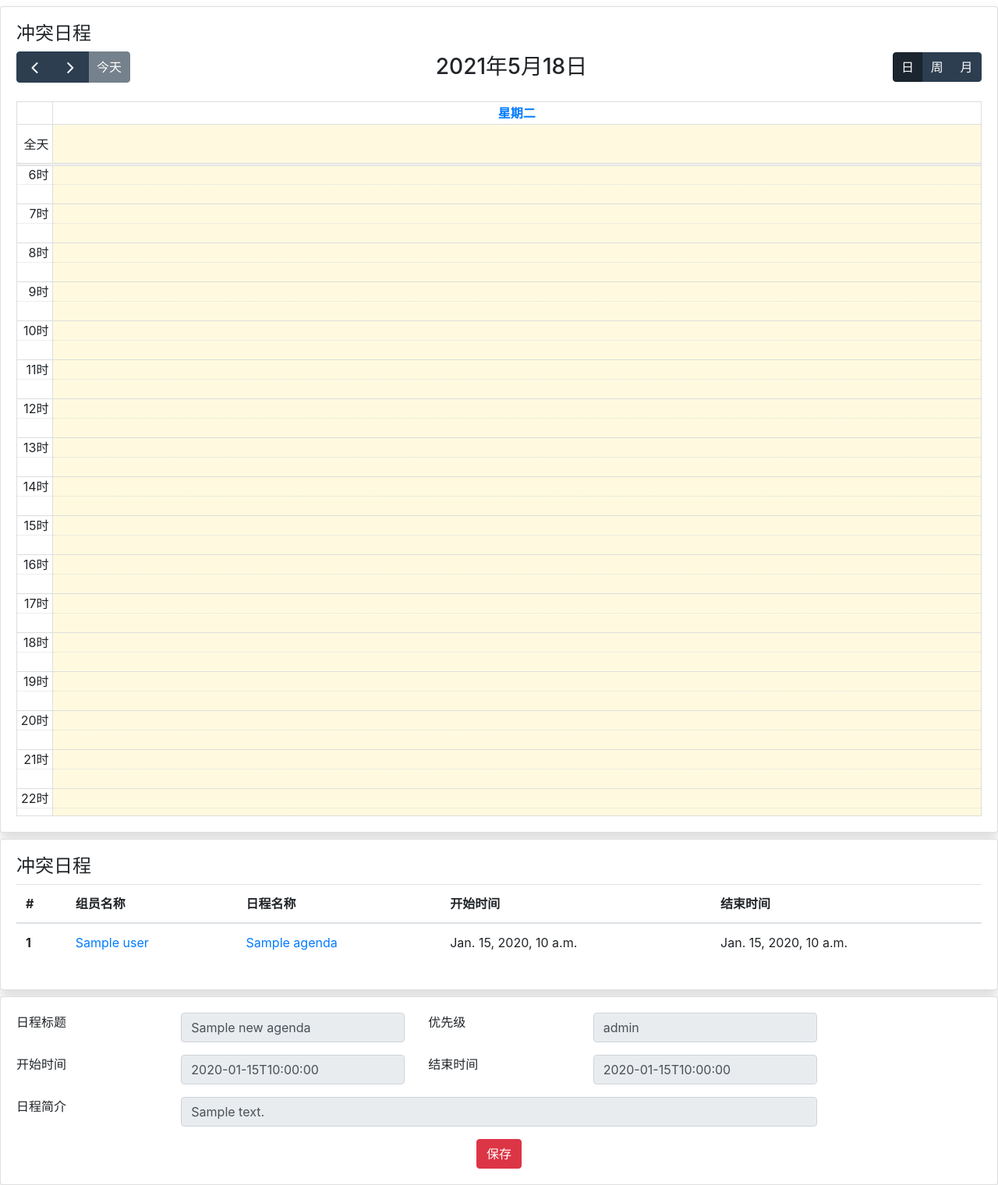
After one commit to tongtianli/OnlineWorkPlatform, a Django app: template templates/agenda/conflict.html in a window 1280 px wide. The commit adds this page. Shown: the whole page at 78% size. Run offline with Django 3.2, Linux system fonts and the light colour scheme; the template is opened without the code that fills it: most values are stand-ins (such as "Sample title", 1, 10 or a date in 2020); lists and menus that the app fills with data are empty; some libraries are stand-ins or nearby versions.

Commit message:
完成了组日程创建时的冲突检查

```diff
--- a/account/views.py
+++ b/account/views.py
@@ -120,8 +120,8 @@ class AvatarChangeView(LoginRequiredMixin, View):
 
 
 class HomePageView(LoginRequiredMixin, View):
-    def get(self, request, id):
-        user = get_object_or_404(User, pk=id)
+    def get(self, request, user_id):
+        user = get_object_or_404(User, pk=user_id)
         return render(request, 'account/homepage.html', {'user': user})
 
 
--- a/agenda/urls.py
+++ b/agenda/urls.py
@@ -6,7 +6,8 @@ app_name = 'agenda'
 urlpatterns = [
     path('', views.AgendaView.as_view(), name='main'),
     path('create/', views.AgendaCreateView.as_view(), name='create'),
-    path('create-group/',views.GroupAgendaCreateView.as_view(),name='create-group'),
+    path('create-group/', views.GroupAgendaCreateView.as_view(), name='create-group'),
     path('detail/<int:agenda_id>/', views.AgendaDetialView.as_view(), name='detail'),
-    path('delete/',views.deleteAgenda, name='delete'),
+    path('delete/', views.deleteAgenda, name='delete'),
+    path('create-group/conflict/', views.ConflictView.as_view(), name='conflict'),
 ]
--- /dev/null
+++ b/templates/agenda/conflict.html
@@ -0,0 +1,209 @@
+{% extends 'base.html' %}
+{% load static %}
+{% block css %}
+    <link rel="stylesheet" href="{% static 'plugins/fullcalendar-5.5.0/css/main.css' %}">
+    <!-- 弹窗 layer -->
+    <link rel="stylesheet" href="{% static 'plugins/layer/theme/default/layer.css' %}"/>
+    <link rel="stylesheet" href="{% static 'plugins/select2-4.1.0/css/select2.css' %}"/>
+{% endblock %}
+{% block main %}
+    {% if conflict %}
+        <div class="card shadow mt-2">
+            <div class="card-body">
+                <h4>冲突日程</h4>
+                <div id="calendar"></div>
+            </div>
+        </div>
+        <div class="card shadow mt-2">
+            <div class="card-body">
+                <h4>冲突日程</h4>
+                <div class="pre-scrollable">
+                    <table class="table">
+                        <thead>
+                        <tr>
+                            <th scope="col">#</th>
+                            <th scope="col">组员名称</th>
+                            <th scope="col">日程名称</th>
+                            <th scope="col">开始时间</th>
+                            <th scope="col">结束时间</th>
+                        </tr>
+                        </thead>
+                        <tbody>
+                        {% for user,agenda_list in conflict.items %}
+                            {% for agenda in agenda_list %}
+                                <th scope="row">{{ forloop.counter }}</th>
+                                <td><a href="{% url 'account:homepage' user.id %}">{{ user }}</a></td>
+                                <td><a href="{% url 'agenda:detail' agenda.id %}">{{ agenda.title }}</a></td>
+                                <td>{{ agenda.start_time }}</td>
+                                <td>{{ agenda.end_time }}</td>
+                            {% endfor %}
+                        {% endfor %}
+                        </tbody>
+                    </table>
+                </div>
+            </div>
+        </div>
+    {% else %}
+        <div class="card shadow mt-2">
+            <div class="card-body">
+                <div class="alert-primary">
+                    没有冲突日程
+                </div>
+            </div>
+        </div>
+    {% endif %}
+    <div class="card shadow mt-2">
+        <div class="card-body">
+
+            <form id="addForm" method="post" action="{% url 'agenda:create-group' %}">
+                {% csrf_token %}
+                <input type="hidden" name='userID' value="{{ request.user.id }}"/>
+                <input type="hidden" name="groupID" value="{{ request.user.groupID }}"/>
+                <div class="row form-group">
+                    <label class="col-sm-2 control-label">日程标题</label>
+                    <div class="col-sm-3">
+                        <input readonly type="text" class="form-control" name="title" value="{{ new_agenda.title }}">
+                    </div>
+                    <label class="col-sm-2 control-label">优先级</label>
+                    <div class="col-sm-3">
+                        <input readonly type="text" class="form-control" name="priority_level"
+                               value="{{ new_agenda.priority_level }}">
+                    </div>
+                </div>
+                <div class="row form-group">
+                    <label class="col-sm-2 control-label">开始时间</label>
+                    <div class="col-sm-3">
+                        <input readonly type="text" class="form-control" name="start_time"
+                               value="{{ new_agenda.start_time.isoformat }}">
+                    </div>
+                    <label class="col-sm-2 control-label">结束时间</label>
+                    <div class="col-sm-3">
+                        <input readonly type="text" class="form-control" name="end_time"
+                               value="{{ new_agenda.end_time.isoformat }}">
+                    </div>
+                </div>
+                <div class="row form-group">
+                    <label class="col-sm-2 control-label">日程简介</label>
+                    <div class="col-sm-8">
+                        <input readonly class="form-control" type="text" name="description"
+                               value="{{ new_agenda.description }}">
+                    </div>
+                </div>
+                <select style="display: none" name="participants">
+                    {% for participant in participants %}
+                        <option selected="selected">{{ participant }}</option>
+                    {% endfor %}
+                </select>
+                <div class="d-flex justify-content-center">
+                    {% if conflict %}
+                        <button data-toggle="tooltip" data-placement="left" title="无视冲突保存日程" id="btnSave" type="button"
+                                class="btn btn-danger">保存
+                        </button>
+                    {% else %}
+                        <button id="btnSave" type="button" class="btn btn-primary">保存</button>
+                    {% endif %}
+                </div>
+            </form>
+        </div>
+    </div>
+
+{% endblock %}
+{% block js %}
+    <script src="{% static 'plugins/moment-2.24.0/moment.js' %}"></script>
+    <script src="{% static 'plugins/fullcalendar-5.5.0/js/main.js' %}"></script>
+    <!-- fullcalendar提供的对moment驱动脚本. 要在moment之后引入 -->
+    <script src="{% static 'plugins/fullcalendar-5.5.0/js/support/moment@5.5.0/main.global.js' %}"></script>
+    <!-- 弹窗插件 layer -->
+    <script src="{% static 'plugins/layer/layer.js' %}"></script>
+    <!-- fullcalendar 汉化 -->
+    <script src="{% static 'plugins/fullcalendar-5.5.0/js/zh-cn.js' %}" charset="UTF-8"></script>
+    <script>
+        $('[data-toggle="tooltip"]').tooltip();
+        {% if conflict %}
+            document.addEventListener('DOMContentLoaded', function () {
+                var calendarEl = document.getElementById('calendar');
+                var calendar = new FullCalendar.Calendar(calendarEl, {
+                    initialView: 'timeGridDay',
+                    locale: 'zh-cn',
+                    headerToolbar: {
+                        left: 'prev,next,today',
+                        center: 'title',
+                        right: 'timeGridDay,timeGridWeek,dayGridMonth'
+                    },
+                    {#设置标题格式#}
+                    views: {
+                        dayGridMonth: {titleFormat: 'YYYY年M月',},
+                        timeGridWeek: {titleFormat: 'M月D日'},
+                        timeGridDay: {titleFormat: 'YYYY年M月D日'},
+                    },
+                    {# 显示个人日程 #}
+                    events: [
+                        {
+                            title: '{{ new_agenda.title }}(当前日程)',
+                            start: '{{ agenda.start_time | date:"Y-m-d H:i"}}',
+                            end: '{{ agenda.end_time | date:"Y-m-d H:i"}}',
+                            backgroundColor: '#f300fa',
+                        },
+                        {% for agenda_list in conflict.values %}
+                            {% for agenda in agenda_list %}
+                                {
+                                    id: {{ agenda.id }},
+                                    title: '{{ agenda.title }}',
+                                    start: '{{ agenda.start_time | date:"Y-m-d H:i"}}',
+                                    end: '{{ agenda.end_time | date:"Y-m-d H:i"}}',
+                                    {% if agenda.priority_level == 5  %}
+                                        backgroundColor: '#0073b7',
+                                    {% elif agenda.priority_level == 4 %}
+                                        backgroundColor: '#00fff4',
+                                    {% elif agenda.priority_level == 3 %}
+                                        backgroundColor: '#00a65a',
+                                    {% elif agenda.priority.level == 2 %}
+                                        backgroundColor: '#ffe400',
+                                    {% else %}
+                                        backgroundColor: '#dd4b39',
+                                    {% endif %}
+                                },
+                            {% endfor %}
+                        {% endfor %}
+                    ],
+                    {# 点击事件 #}
+                    eventClick: function (info) {
+                        {# django 模板无法直接传入js变量，这里进行字符串替换 #}
+                        var eventID = info.event.id;
+                        var url = "{% url 'agenda:detail' 12345 %}".replace('12345', eventID)
+                        layer.open({
+                            type: 2,
+                            title: '日程详情',
+                            shadeClose: false,
+                            maxmin: true,
+                            content: url,
+                            end: function () {
+                                window.location.reload();
+                            }
+                        });
+                    }
+
+                });
+                calendar.render();
+            });
+        {% endif %}
+        $('#btnSave').click(function () {
+            var data = $('#addForm').serialize();
+            $.ajax({
+                type: 'post',
+                url: "{% url 'agenda:create-group' %}",
+                data: data,
+                success: function (msg) {
+                    if (msg.result) {
+                        layer.alert('数据保存成功！', {icon: 1}, function (index) {
+                            parent.location.reload();
+                        });
+                    } else {
+                        layer.alert('数据保存失败,请将信息填写完整！', {icon: 5});
+                    }
+                }
+            })
+        });
+
+    </script>
+{% endblock %}
```
Also changed, not shown: agenda/forms.py (+0 -9 lines), agenda/views.py (+44 -17 lines), templates/agenda/add-group-agenda.html (+7 -25 lines).
